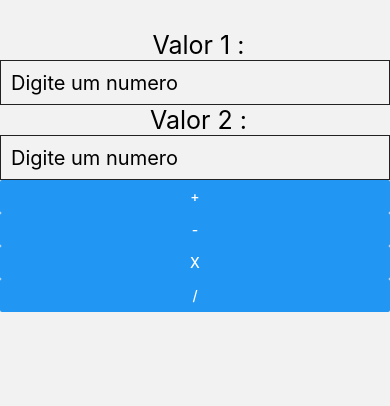
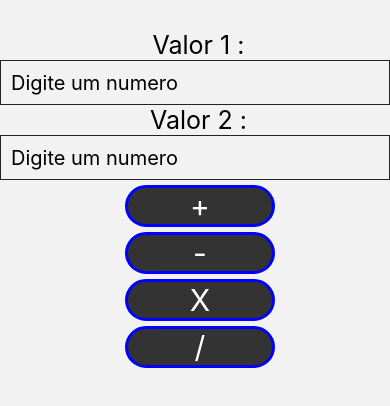
Before and after one commit to ricksantosdev/AppReactCourse, a React Native app in the folder AppReactCourse/: screen /Aula_4 in a window 390 px wide. Shown: the top 406 px of the page. Built offline with nearby package versions, Linux system fonts and the light colour scheme.

Commit message:
alteracao botao

```diff
--- a/AppReactCourse/src/pages/Aula_4/index.js
+++ b/AppReactCourse/src/pages/Aula_4/index.js
@@ -1,5 +1,5 @@
 import React , {Component} from "react";
-import {View , Button , Text, TextInput, StyleSheet} from 'react-native';
+import {View , Button , Text, TextInput, StyleSheet , TouchableOpacity} from 'react-native';
 
 export default class Aula_4 extends Component{
     constructor(props){
@@ -37,7 +37,7 @@ export default class Aula_4 extends Component{
         let val2 = parseFloat(this.state.valor2);
         resultadoCalculo = val1 - val2;
 
-        this.setState({resultado: 'A soma dos numeros é: ' + resultadoCalculo });
+        this.setState({resultado: 'A subtracao dos numeros é: ' + resultadoCalculo });
     }
 
 
@@ -48,7 +48,7 @@ export default class Aula_4 extends Component{
         let val2 = parseFloat(this.state.valor2);
         resultadoCalculo = val1 * val2;
 
-        this.setState({resultado: 'A soma dos numeros é: ' + resultadoCalculo });
+        this.setState({resultado: 'A multiplicacao dos numeros é: ' + resultadoCalculo });
     }
 
     dividir(){
@@ -57,7 +57,7 @@ export default class Aula_4 extends Component{
         let val2 = parseFloat(this.state.valor2);
         resultadoCalculo = val1 / val2;
 
-        this.setState({resultado: 'A soma dos numeros é: ' + resultadoCalculo });
+        this.setState({resultado: 'A divisao dos numeros é: ' + resultadoCalculo });
     }
 
 
@@ -70,7 +70,7 @@ export default class Aula_4 extends Component{
                     style={styles.input}
                     placeholder="Digite um numero"
                     onChangeText={(texto) => this.setState({valor1: texto}) }
-
+                    keyboardType='numeric'
                     />
                 </View>
                 <View>
@@ -79,19 +79,23 @@ export default class Aula_4 extends Component{
                     style={styles.input}
                     placeholder="Digite um numero"
                     onChangeText = {(texto) => this.setState({valor2: texto}) }
-
+                    keyboardType='numeric'
                     />
                 </View>
-                <View>
+                <View style={styles.operacao}>
+                 <TouchableOpacity style={styles.botao}  onPress={this.somar}>
+                    <Text style={styles.textoBotao}> + </Text>
+                 </TouchableOpacity>
+                 <TouchableOpacity style={styles.botao}  onPress={this.subtrair}>
+                    <Text style={styles.textoBotao}> - </Text>
+                 </TouchableOpacity>
+                 <TouchableOpacity style={styles.botao}  onPress={this.multiplicar}>
+                    <Text style={styles.textoBotao}> X </Text>
+                 </TouchableOpacity>
+                 <TouchableOpacity style={styles.botao}  onPress={this.dividir}>
+                    <Text style={styles.textoBotao}> / </Text>
+                 </TouchableOpacity>
 
-                   <Button style={styles.botao}
-                     title="+" onPress={this.somar}/>
-                    <Button   style={styles.botao}
-                     title="-" onPress={this.subtrair}/>
-                     <Button   style={styles.botao}
-                     title="X" onPress={this.multiplicar}/>
-                     <Button    style={styles.botao}
-                     title="/" onPress={this.dividir}/>
 
                     <Text style={styles.textoDigitado}>
                      {this.state.resultado}
@@ -108,7 +112,8 @@ export default class Aula_4 extends Component{
 const styles = StyleSheet.create({
     container:{
         flex:1,
-        marginTop:30
+        marginTop:30,
+
     },
     input:{
         height:45,
@@ -122,6 +127,23 @@ const styles = StyleSheet.create({
         fontSize:25
     },
     botao:{
-       fontSize:30
+       fontSize:30,
+       backgroundColor:'#333',
+       borderRadius:25,
+       width:150,
+       justifyContent:'center',
+       marginLeft:125,
+       borderColor:'blue',
+       borderWidth:3,
+       marginTop:5
+    },
+    textoBotao:{
+        fontSize:30,
+        color:'white',
+        textAlign:'center',
+        borderRadius:25
+    },
+    operacao:{
+
     }
 });
```
